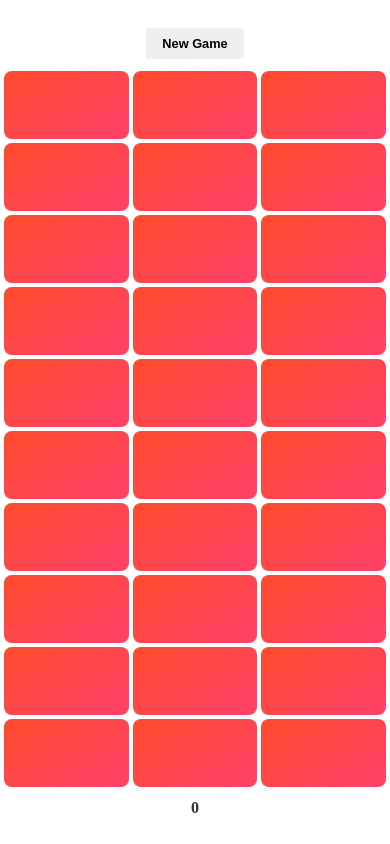
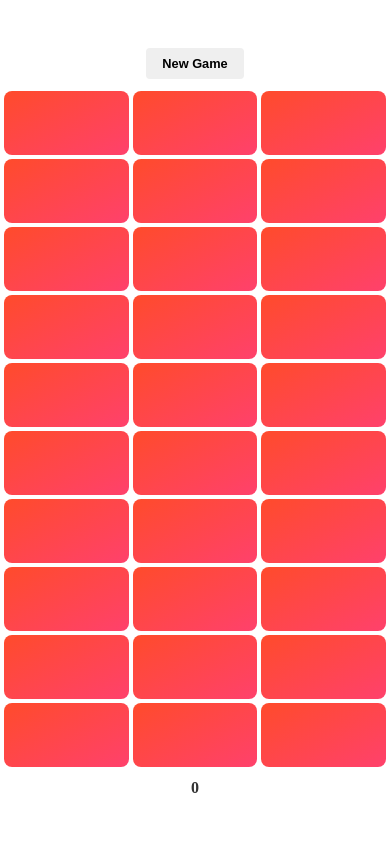
Before and after one commit to chimsegoidaibang/just-find, a React (Create React App) app: page / in a window 390 px wide. Built offline with nearby package versions, Linux system fonts and the light colour scheme.

Commit message:
commit v3

```diff
--- a/src/App.scss
+++ b/src/App.scss
@@ -76,7 +76,7 @@ button.btn {
             position: relative;
             @include for-size(phone-sm) {
                 width: 100%;
-                height: 68px;
+                height: 64px;
             }
             width: 80px;
             height: 80px;
--- a/src/index.css
+++ b/src/index.css
@@ -7,6 +7,9 @@
 body {
     width: 100vw;
     height: 100vh;
+    display: flex;
+    justify-content: center;
+    align-items: center;
 }
 
 #root {
@@ -16,6 +19,9 @@ body {
 
 /* Extra small devices (phones, 600px and down) */
 @media only screen and (max-width: 600px) {
+    #root {
+        height: 80vh;
+    }
 }
 
 /* Small devices (portrait tablets and large phones, 600px and up) */
```
